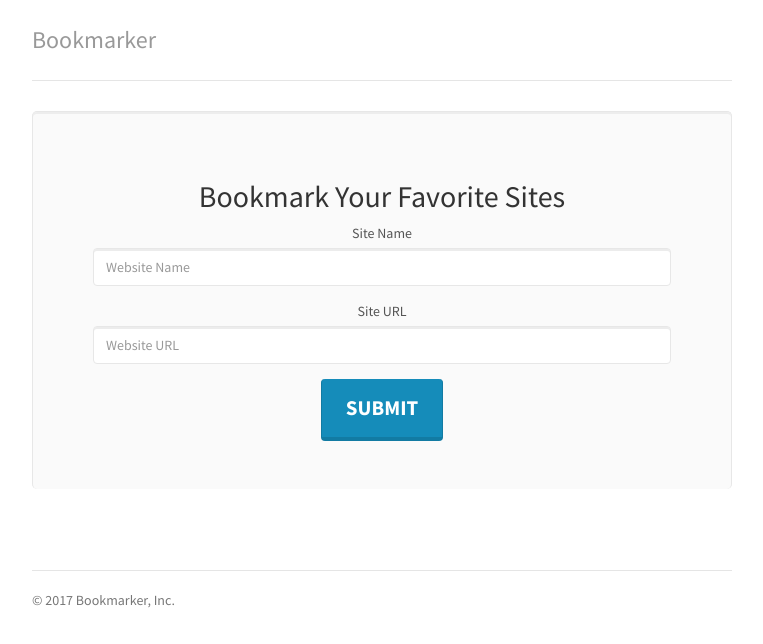
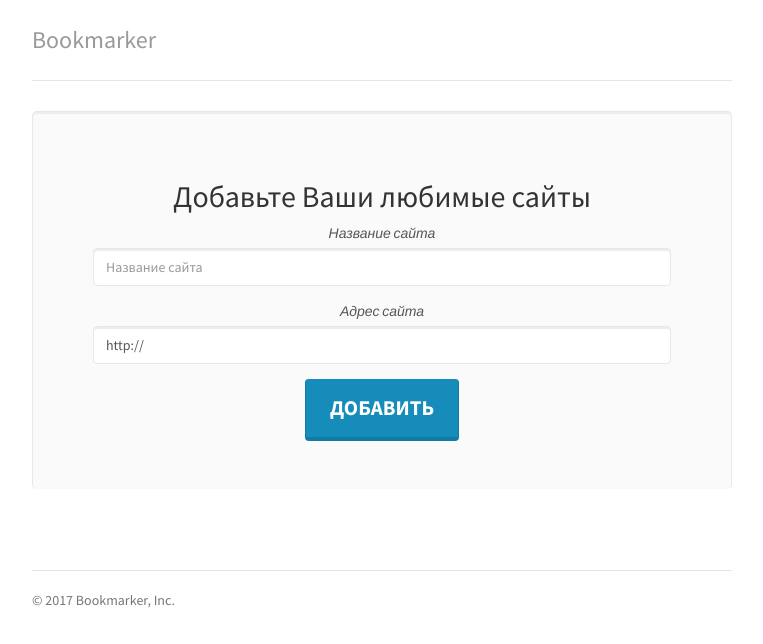
Before and after one commit to Belchenkov/Bookmark, a plain HTML site: page index.html in a window 1280 px wide. Shown: the whole page, without its empty margins (258-1021 px from the left). Drawn offline with nearby package versions, Linux system fonts and the light colour scheme.

Commit message:
Translate to Russian

```diff
--- a/css/style.css
+++ b/css/style.css
@@ -22,6 +22,14 @@ body {
 	margin-top: 0;
 	margin-bottom: 0;
 	line-height: 40px;
+}
+
+form label {
+	font-style: italic;
+}
+
+.btn-right {
+	float: right;
 }
 
 /* Custom page footer */
--- a/index.html
+++ b/index.html
@@ -22,17 +22,17 @@
     </div>
 
     <div class="jumbotron">
-        <h2>Bookmark Your Favorite Sites</h2>
+        <h2>Добавьте Ваши любимые сайты</h2>
         <form id="myForm">
             <div class="form-group">
-                <label>Site Name</label>
-                <input type="text" class="form-control" id="siteName" placeholder="Website Name">
+                <label>Название сайта</label>
+                <input type="text" class="form-control" id="siteName" placeholder="Название сайта">
             </div>
             <div class="form-group">
-                <label>Site URL</label>
-                <input type="text" class="form-control" id="siteUrl" placeholder="Website URL">
+                <label>Адрес сайта</label>
+                <input type="text" class="form-control" value="http://" id="siteUrl" placeholder="Website URL">
             </div>
-            <button type="submit" class="btn btn-primary">Submit</button>
+            <button type="submit" class="btn btn-primary">Добавить</button>
         </form>
     </div>
 
--- a/js/scripts.js
+++ b/js/scripts.js
@@ -84,8 +84,8 @@ function fetchBookmarks(){
 
         bookmarksResults.innerHTML += '<div class="well">'+
             '<h3>'+name+
-            ' <a class="btn btn-default" target="_blank" href="'+url+'">Visit</a> ' +
-            ' <a onclick="deleteBookmark(\''+url+'\')" class="btn btn-danger" href="#">Delete</a> ' +
+            '<div class="btn-right"> <a class="btn btn-success" target="_blank" href="'+url+'">Посетить</a> ' +
+            ' <a onclick="deleteBookmark(\''+url+'\')" class="btn btn-danger" href="#">Удалить</a> </div>' +
             '</h3>'+
             '</div>';
     }
```
